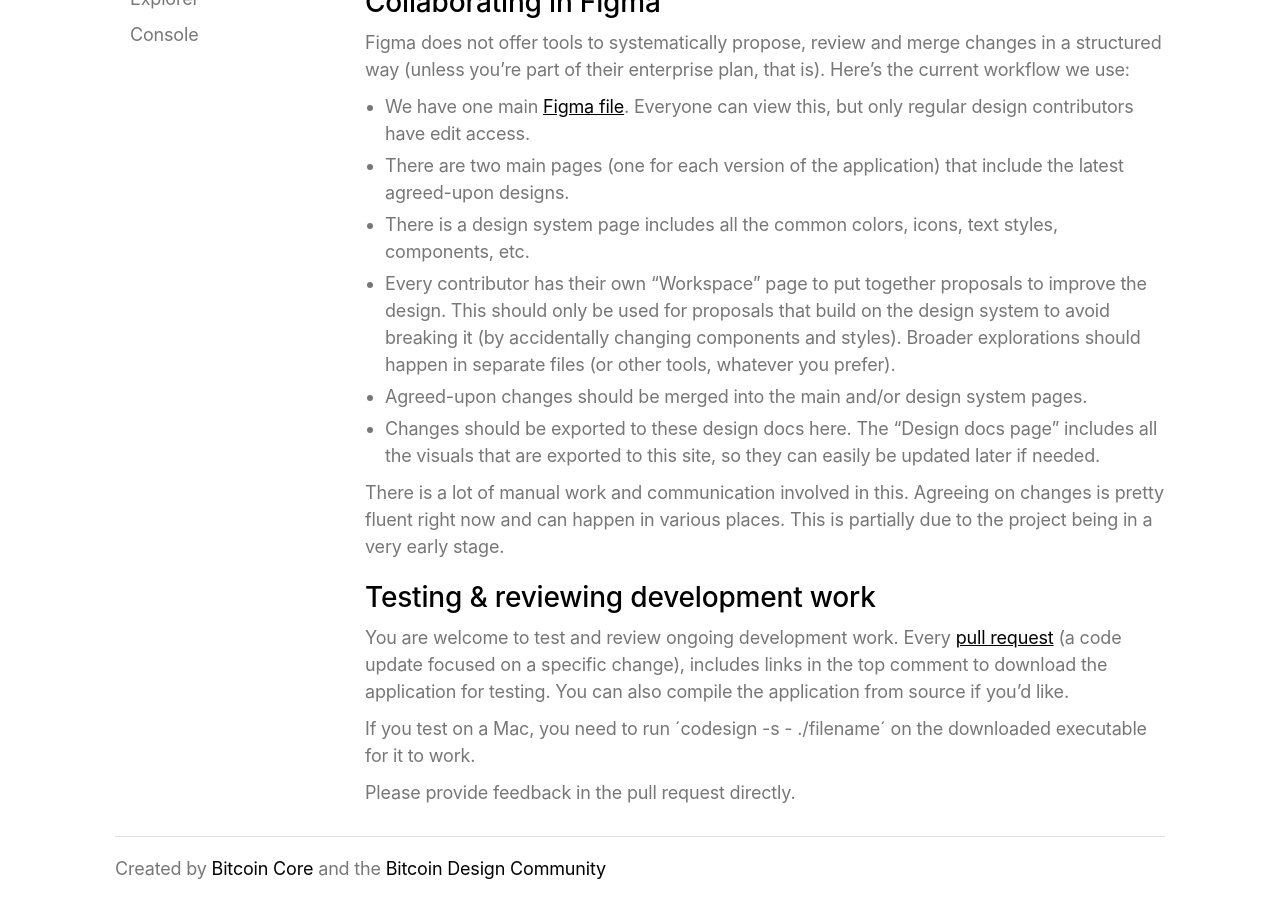
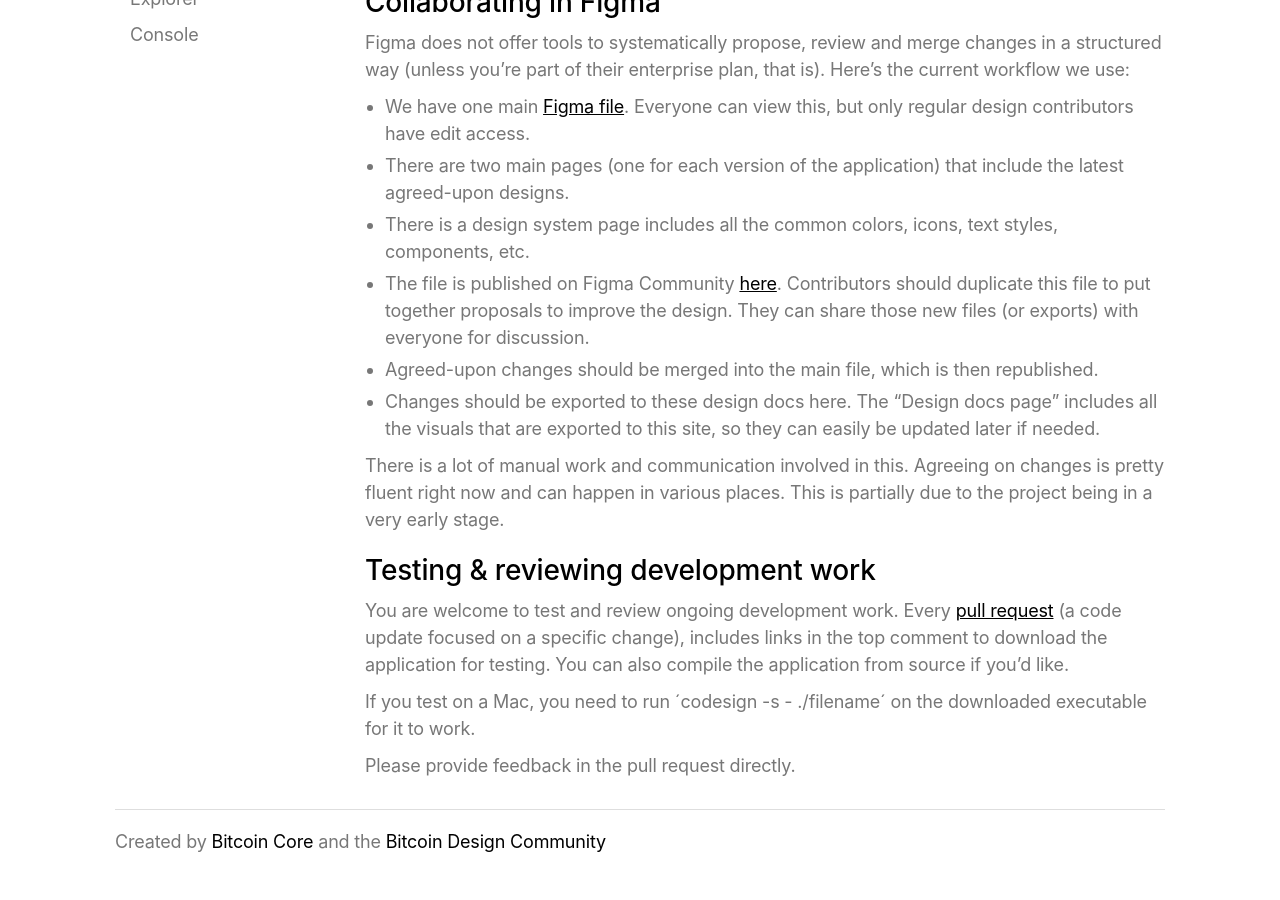
Before and after one commit to BitcoinDesign/Bitcoin-Core-App, a Jekyll site: the page built from pages/contribute.md, in a window 1280 px wide and 900 px high, scrolled down 769 px. Built offline with Jekyll 4.4.1, drawn with Linux system fonts in a browser that asks for light colours; after the commit the page ends 1642 px from its top, so only the background shows below that.

Commit message:
Updated Figma collaboration workflow
We changed this recently, since all of us working in the main file results in the component chaos. Back to a more manual workflow...

```diff
--- a/pages/contribute.md
+++ b/pages/contribute.md
@@ -36,8 +36,8 @@
 - We have one main [Figma file](https://www.figma.com/file/GaCoOSNHB2yMB9ThiDtred/Bitcoin-Core-App). Everyone can view this, but only regular design contributors have edit access.
 - There are two main pages (one for each version of the application) that include the latest agreed-upon designs.
 - There is a design system page includes all the common colors, icons, text styles, components, etc.
-- Every contributor has their own "Workspace" page to put together proposals to improve the design. This should only be used for proposals that build on the design system to avoid breaking it (by accidentally changing components and styles). Broader explorations should happen in separate files (or other tools, whatever you prefer).
-- Agreed-upon changes should be merged into the main and/or design system pages.
+- The file is published on Figma Community [here](https://www.figma.com/community/file/1185218794459295422). Contributors should duplicate this file to put together proposals to improve the design. They can share those new files (or exports) with everyone for discussion.
+- Agreed-upon changes should be merged into the main file, which is then republished.
 - Changes should be exported to these design docs here. The "Design docs page" includes all the visuals that are exported to this site, so they can easily be updated later if needed.
 
 There is a lot of manual work and communication involved in this. Agreeing on changes is pretty fluent right now and can happen in various places. This is partially due to the project being in a very early stage.
```
